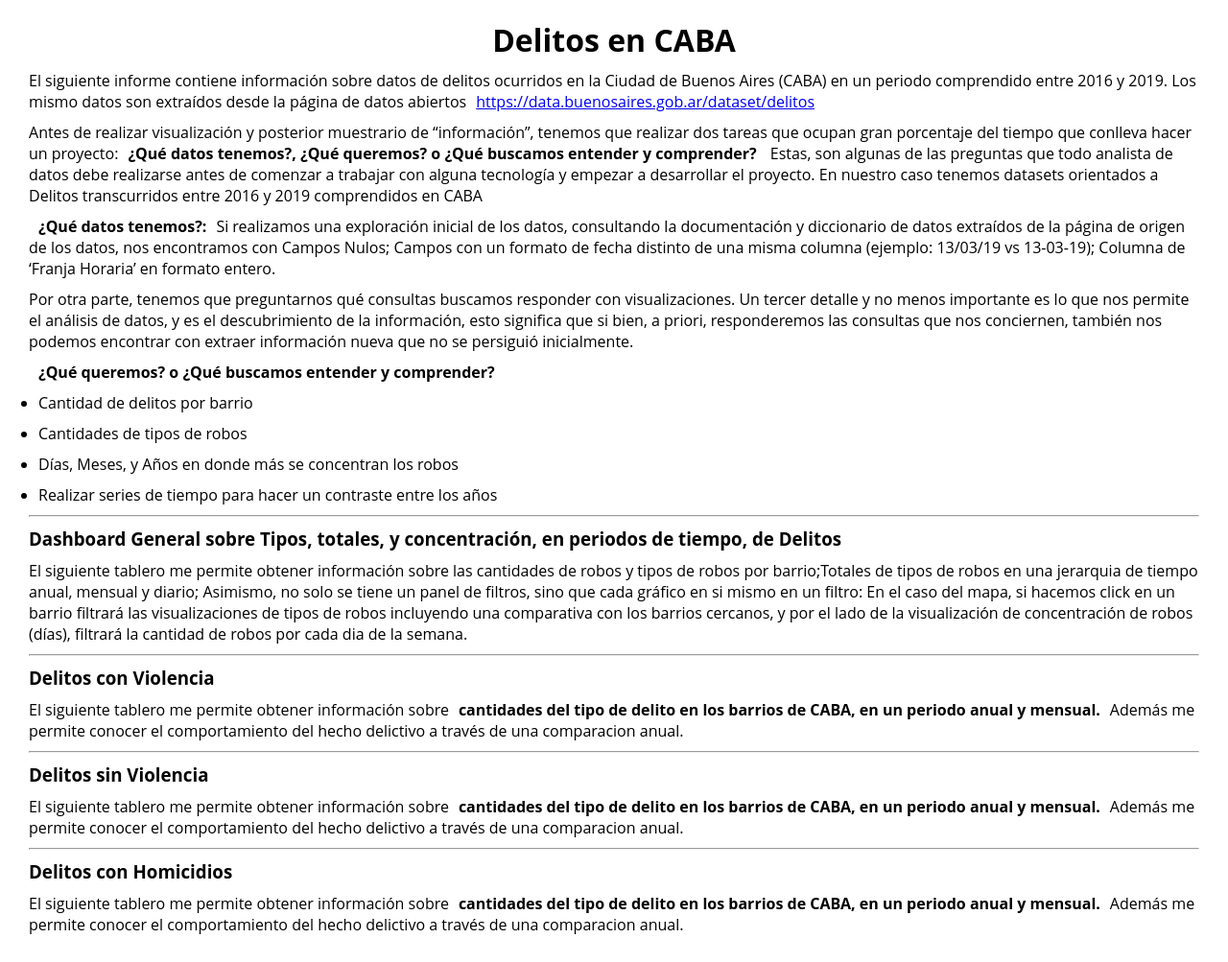
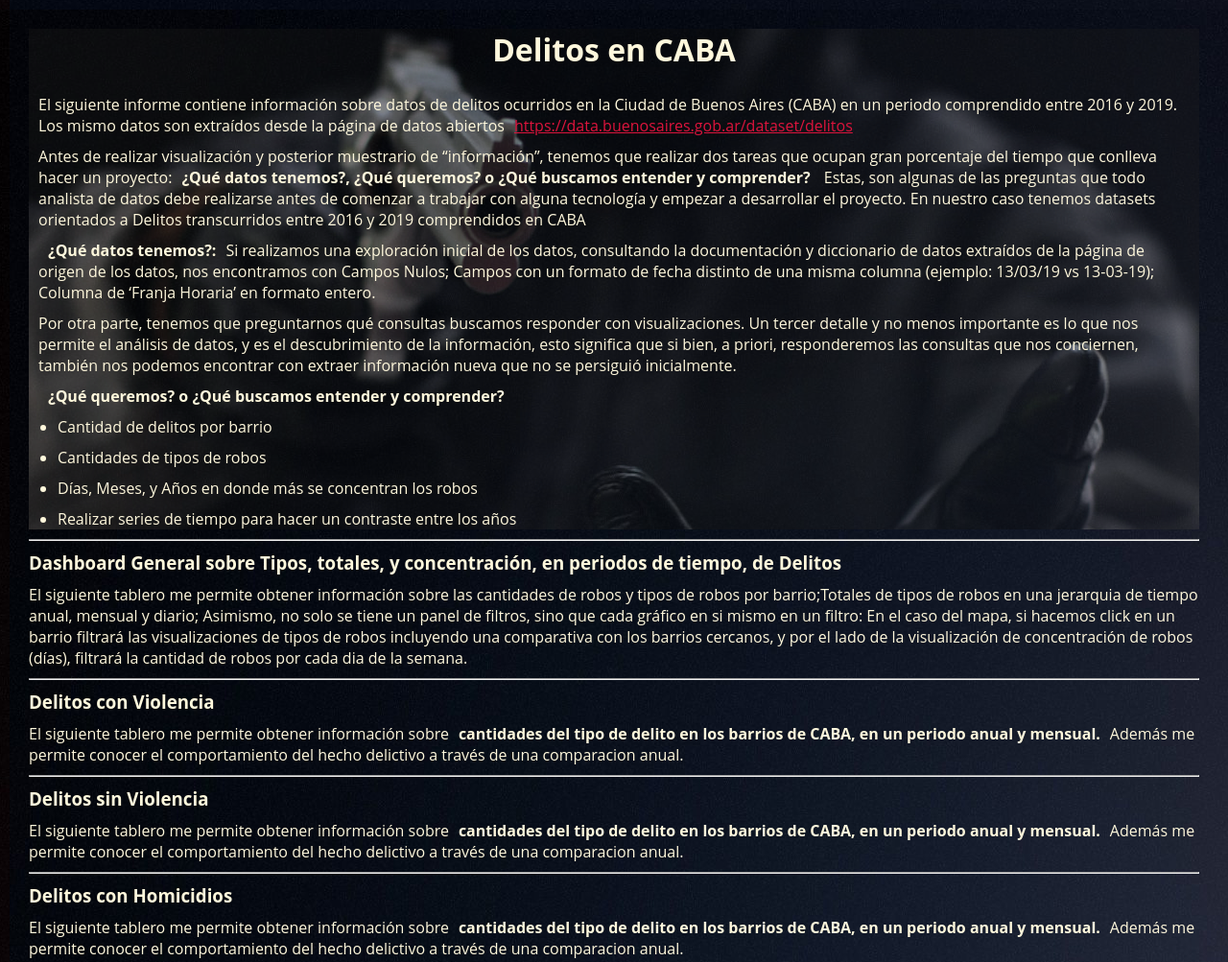
Before and after one commit to brii96/Delitos_CABA_16-19, a plain HTML site: page index.html in a window 1280 px wide. Shown: the top 1003 px of the page at 96% size. Drawn offline with Linux system fonts and the light colour scheme.

Commit message:
Add files via upload

```diff
--- a/index.html
+++ b/index.html
@@ -8,7 +8,10 @@
     <link rel="stylesheet" href="./styles.css">
 </head>
 <body>
-    <h1 class="tittle">Delitos en CABA</h1>
+
+
+    <div class="informe-introduccion">
+        <h1 class="titulo">Delitos en CABA</h1>
     <p>El siguiente informe contiene información sobre datos de delitos ocurridos en la Ciudad de Buenos Aires (CABA)
         en un periodo comprendido entre 2016 y 2019. Los mismo datos son extraídos desde la página de datos abiertos<a href="https://data.buenosaires.gob.ar/dataset/delitos" target="_blank">https://data.buenosaires.gob.ar/dataset/delitos</a>
     </p>
@@ -34,13 +37,14 @@
 
     <p>
         <strong>¿Qué queremos? o ¿Qué buscamos entender y comprender?</strong>
-        <ul>
+        <blockquote><ul>
             <li>Cantidad de delitos por barrio</li>
             <li>Cantidades de tipos de robos</li>
             <li>Días, Meses, y Años en donde más se concentran los robos</li>
             <li>Realizar series de tiempo para hacer un contraste entre los años</li>
-        </ul>
+        </ul></blockquote>
     </p>
+    </div>
     <hr>
 
     <!-- Dashboard Delitos General -->
--- a/styles.css
+++ b/styles.css
@@ -11,16 +11,30 @@ strong{
 }
 
 body{
-    /* background-color: #236be7; */
+    /* background-color: #7f8899; */
     font-family: 'Open Sans', Arial, Helvetica, sans-serif;
     font-size: 16px;
+    background-image: url("https://raw.githubusercontent.com/brii96/Delitos_CABA_16-19/main/Fondo.jpg");
 }
 
 hr{
     background-color: #F2C94C ;
 }
 
+p, h1, h2, h3, li{
+    color: cornsilk;
+}
 
-.tittle{
+a{
+    color: crimson;
+}
+
+.titulo{
     text-align: center;
+    margin-top: 20px;
+    margin-bottom: 25px;
 }
+
+.informe-introduccion{
+    background-image: url("https://raw.githubusercontent.com/brii96/Delitos_CABA_16-19/main/Header-Fondo.png");
+}
```
